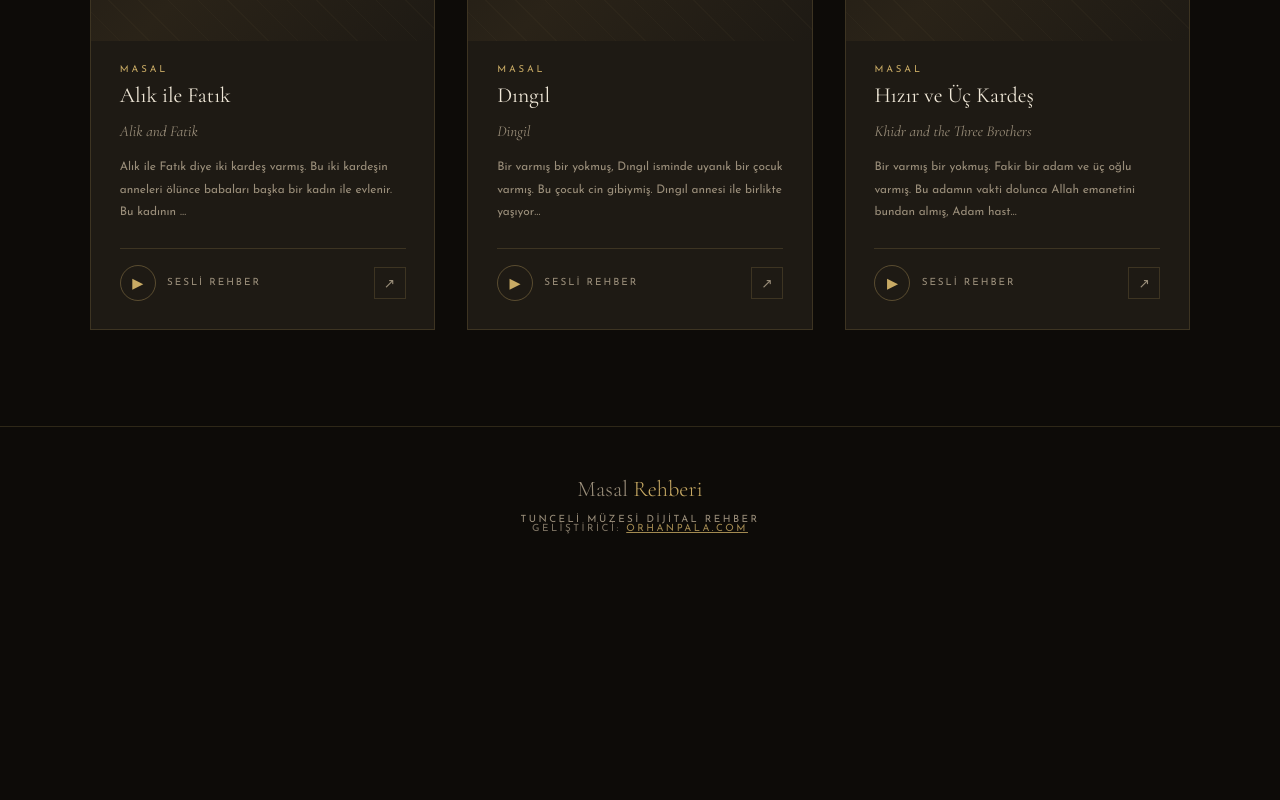
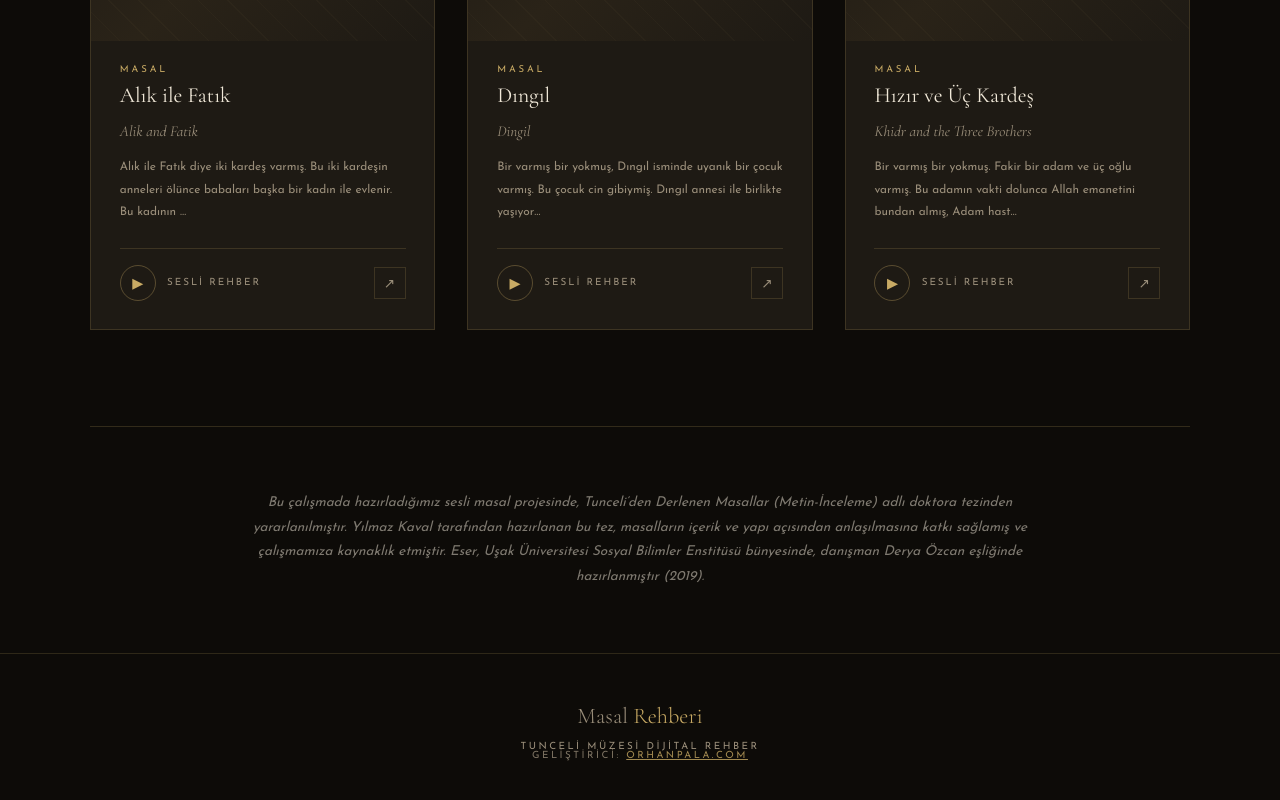
Before and after one commit to orhanpala/masal-rehberi, a Next.js app: page / in a window 1280 px wide. Shown: the part 1852-2652 px from the top of the page. Before the commit the page ends 2433 px from the top, so only its background shows below. Built offline with nearby package versions, Linux system fonts and the light colour scheme.

Commit message:
Update page.jsx

```diff
--- a/app/page.jsx
+++ b/app/page.jsx
@@ -175,6 +175,16 @@ export default function MasalRehberi() {
         </div>
       </section>
 
+            {/* ── AKADEMİK KAYNAKÇA BÖLÜMÜ (ANA SAYFA) ── */}
+      <section style={{ padding: '4rem 2rem', borderTop: '1px solid rgba(200, 170, 100, 0.2)', maxWidth: '1100px', margin: '0 auto' }}>
+        <p style={{ fontSize: '0.85rem', color: 'rgba(240, 232, 216, 0.5)', fontStyle: 'italic', lineHeight: '1.8', textAlign: 'center', maxWidth: '800px', margin: '0 auto' }}>
+          {lang === 'tr'
+            ? "Bu çalışmada hazırladığımız sesli masal projesinde, Tunceli’den Derlenen Masallar (Metin-İnceleme) adlı doktora tezinden yararlanılmıştır. Yılmaz Kaval tarafından hazırlanan bu tez, masalların içerik ve yapı açısından anlaşılmasına katkı sağlamış ve çalışmamıza kaynaklık etmiştir. Eser, Uşak Üniversitesi Sosyal Bilimler Enstitüsü bünyesinde, danışman Derya Özcan eşliğinde hazırlanmıştır (2019)."
+            : "In this audio tale project, the doctoral thesis titled 'Tales Compiled from Tunceli (Text-Analysis)' was utilized. This thesis, prepared by Yılmaz Kaval, contributed to the understanding of the tales in terms of content and structure and served as a source for our work. The work was prepared at Uşak University Institute of Social Sciences under the supervision of Derya Özcan (2019)."}
+        </p>
+      </section>
+
+      {/* ── FOOTER ── */}
       <footer>
         <div className="footer-logo">Masal <span>Rehberi</span></div>
         <div className="footer-meta">{lang === 'tr' ? 'Tunceli Müzesi Dijital Rehber' : 'Tunceli Museum Digital Guide'}</div>
@@ -182,6 +192,7 @@ export default function MasalRehberi() {
           Geliştirici: <a href="https://orhanpala.com" target="_blank" rel="noopener noreferrer" style={{ color: '#c8aa64', textDecoration: 'underline' }}>orhanpala.com</a>
         </div>
       </footer>
+
     </>
   );
 }
```
